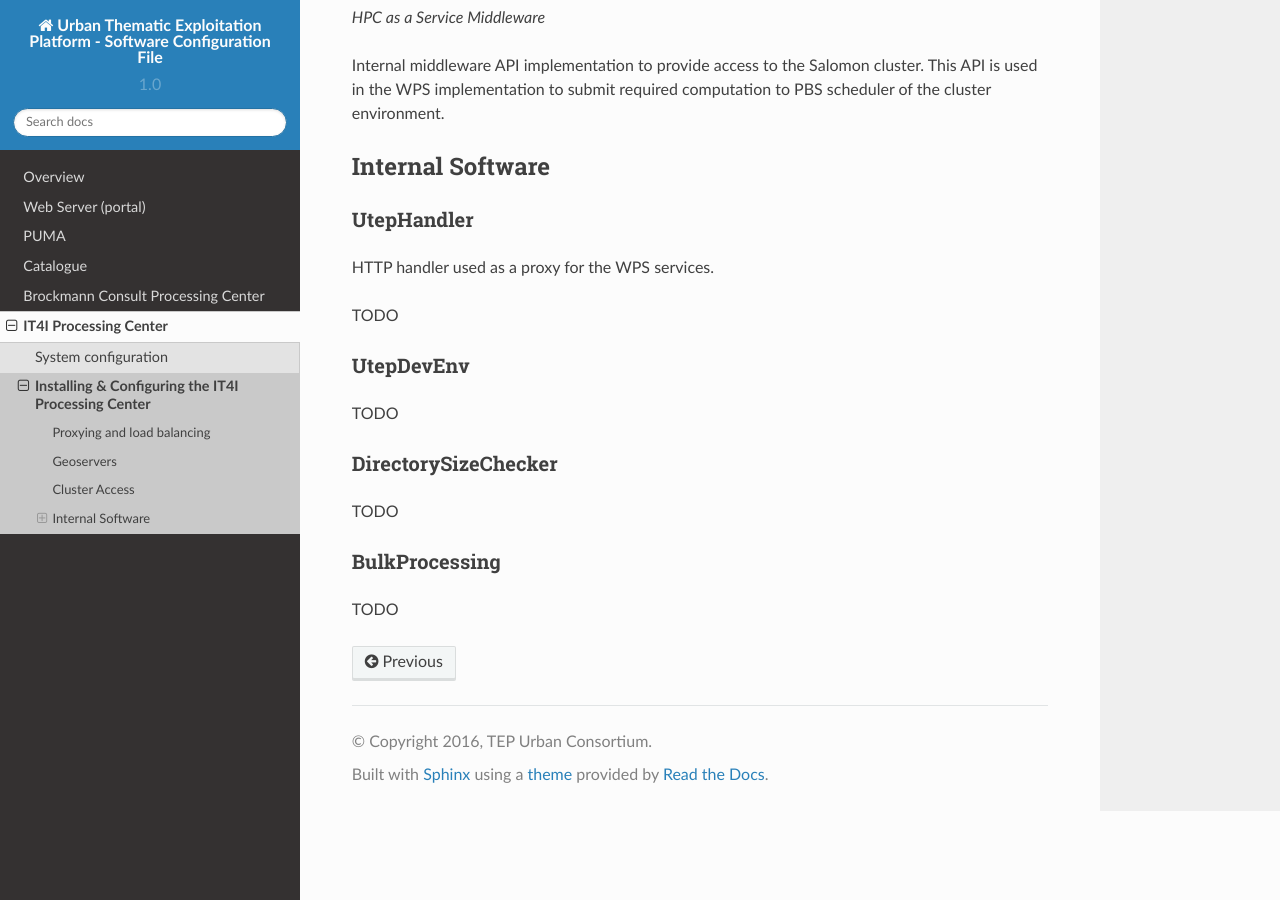
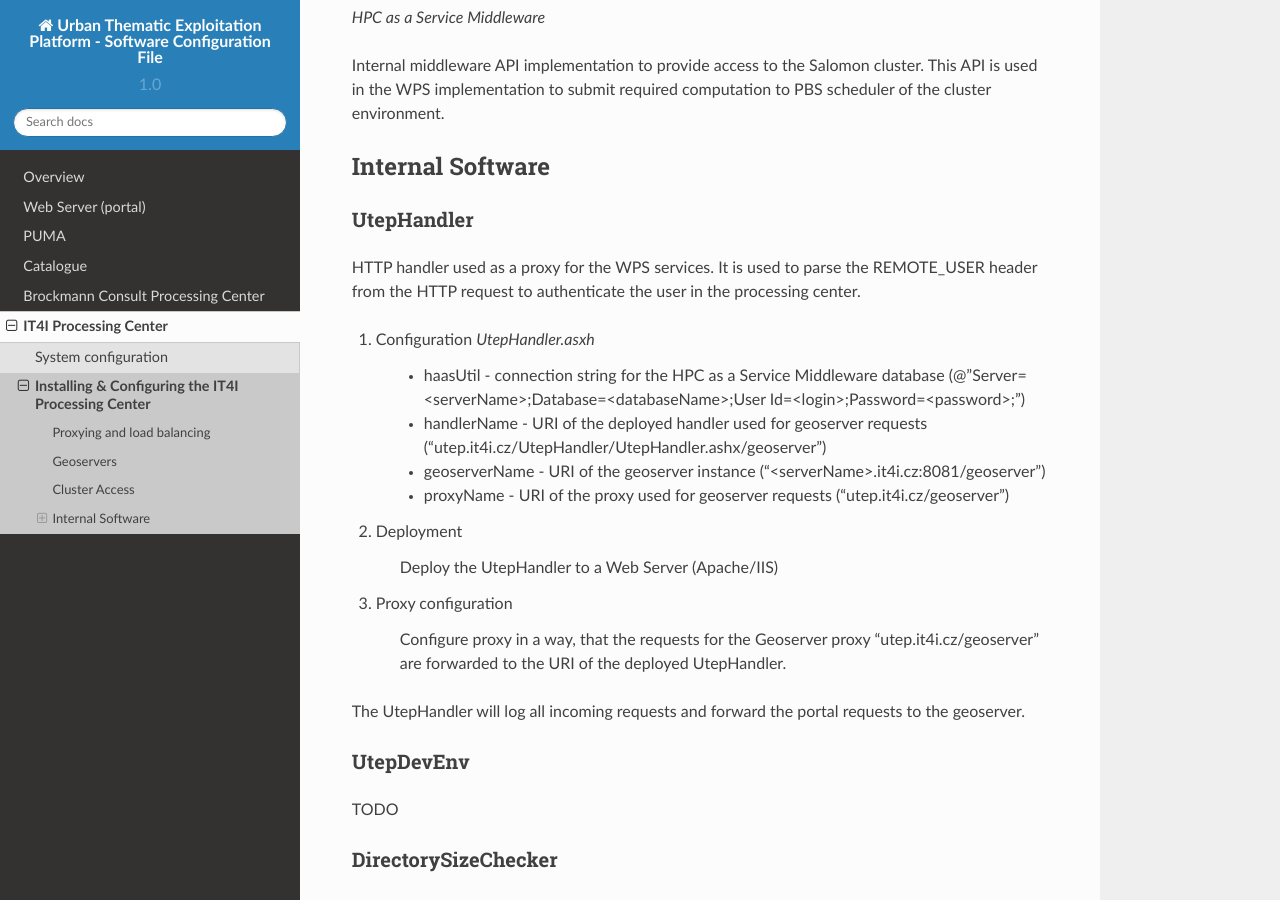
Before and after one commit to urban-tep/DDF-SCF, a Sphinx documentation site: the page built from source/it4ipc/install/index.rst, in a window 1280 px wide and 900 px high, scrolled down 682 px. Built offline with Sphinx 7.4.7 and the Read the Docs theme 2.0.0, drawn with Linux system fonts in a browser that asks for light colours; pages that are not in the unit, such as notebooks, are missing from menus.

Commit message:
utephandler desc

```diff
--- a/source/it4ipc/install/index.rst
+++ b/source/it4ipc/install/index.rst
@@ -35,9 +35,24 @@ Internal Software
 UtepHandler
 -----------
 
-HTTP handler used as a proxy for the WPS services.
+HTTP handler used as a proxy for the WPS services. It is used to parse the REMOTE_USER header from the HTTP request to authenticate the user in the processing center.
 
-TODO
+1. Configuration *UtepHandler.asxh*
+
+	* haasUtil - connection string for the HPC as a Service Middleware database (@"Server=<serverName>;Database=<databaseName>;User Id=<login>;Password=<password>;")
+	* handlerName - URI of the deployed handler used for geoserver requests ("utep.it4i.cz/UtepHandler/UtepHandler.ashx/geoserver")
+	* geoserverName - URI of the geoserver instance ("<serverName>.it4i.cz:8081/geoserver")
+	* proxyName - URI of the proxy used for geoserver requests ("utep.it4i.cz/geoserver")
+
+2. Deployment
+
+	Deploy the UtepHandler to a Web Server (Apache/IIS)
+
+3. Proxy configuration
+
+	Configure proxy in a way, that the requests for the Geoserver proxy "utep.it4i.cz/geoserver" are forwarded to the URI of the deployed UtepHandler.
+
+The UtepHandler will log all incoming requests and forward the portal requests to the geoserver.
 
 UtepDevEnv
 ----------
```
